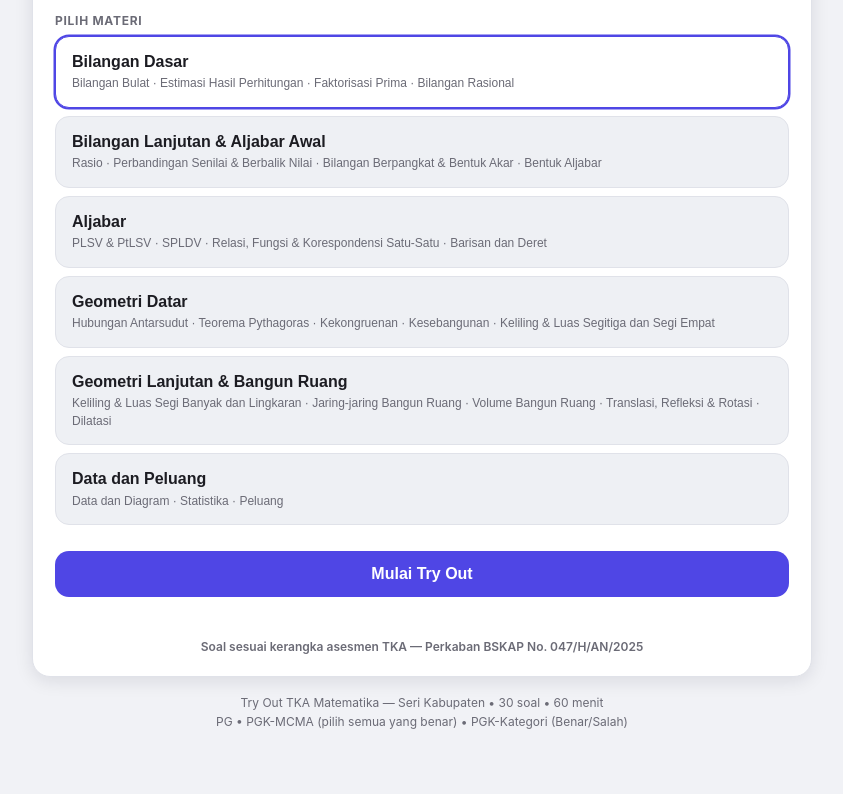
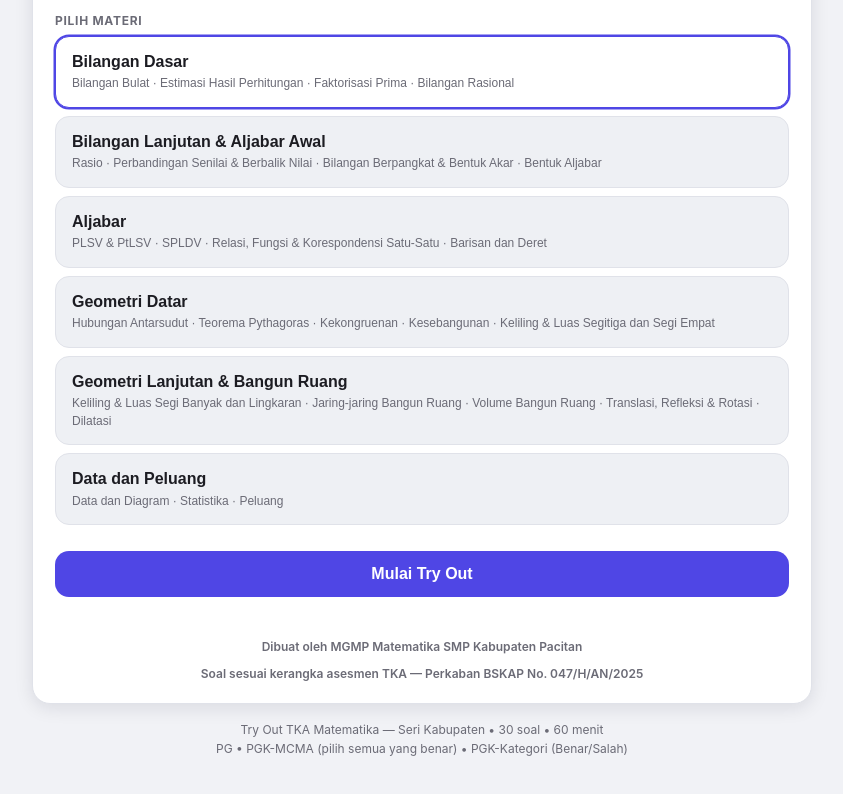
Before and after one commit to masgurubudi/tryout-tka-kabupaten, a plain HTML site: page index.html in a window 1280 px wide. Shown: the part 419-1213 px from the top of the page, without its empty margins (218-1061 px from the left). Before the commit the page ends 1186 px from the top, so only its background shows below. Drawn offline with Linux system fonts and the light colour scheme.

Commit message:
Tambah kredit MGMP Matematika SMP Kabupaten Pacitan di bawah tombol Mulai Try Out

```diff
--- a/index.html
+++ b/index.html
@@ -397,6 +397,7 @@ function menuHTML(){
   }).join("");
   h+='<button class="tk-btn" data-act="start">Mulai Try Out</button>';
   h+='<div class="tk-menu-msg">'+(S.menuMsg?esc(S.menuMsg):"")+"</div>";
+  h+='<p class="tk-credit">Dibuat oleh MGMP Matematika SMP Kabupaten Pacitan</p>';
   h+='<p class="tk-credit">Soal sesuai kerangka asesmen TKA — Perkaban BSKAP No. 047/H/AN/2025</p>';
   return h;
 }
```
